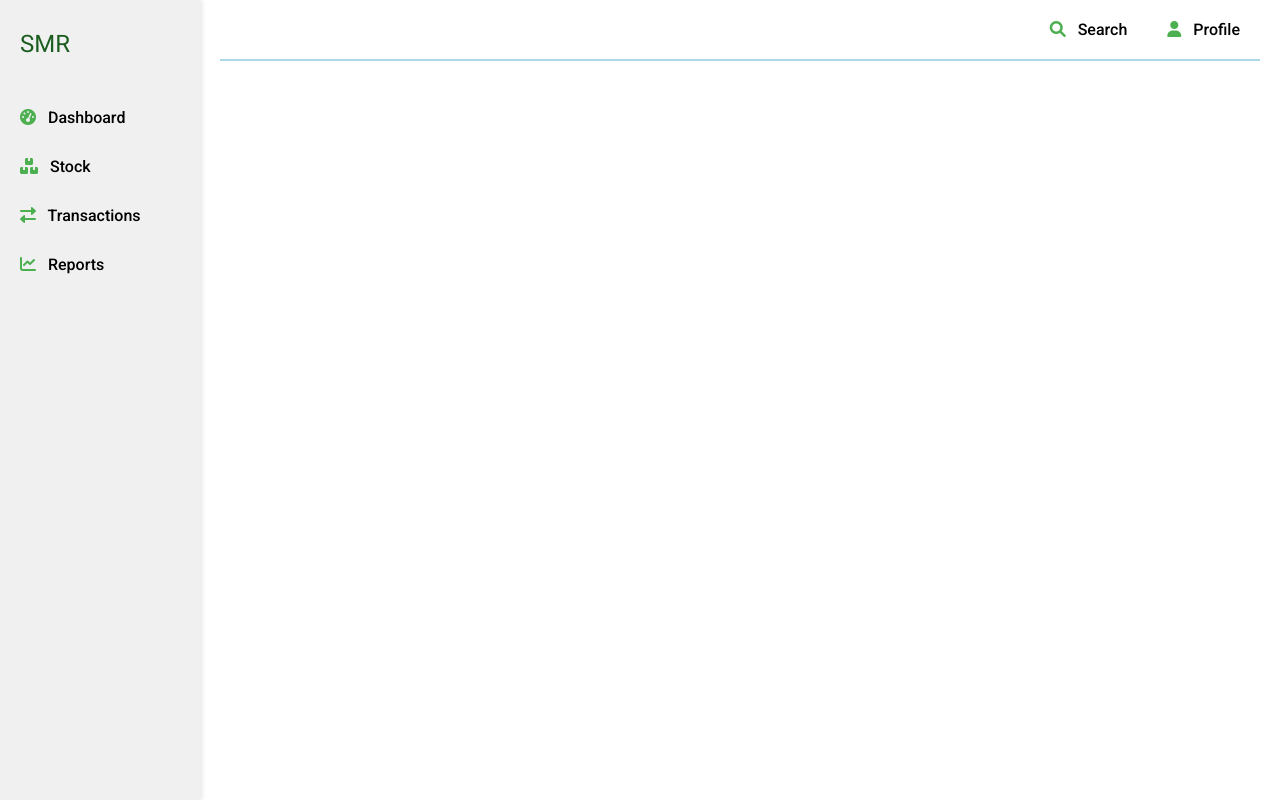
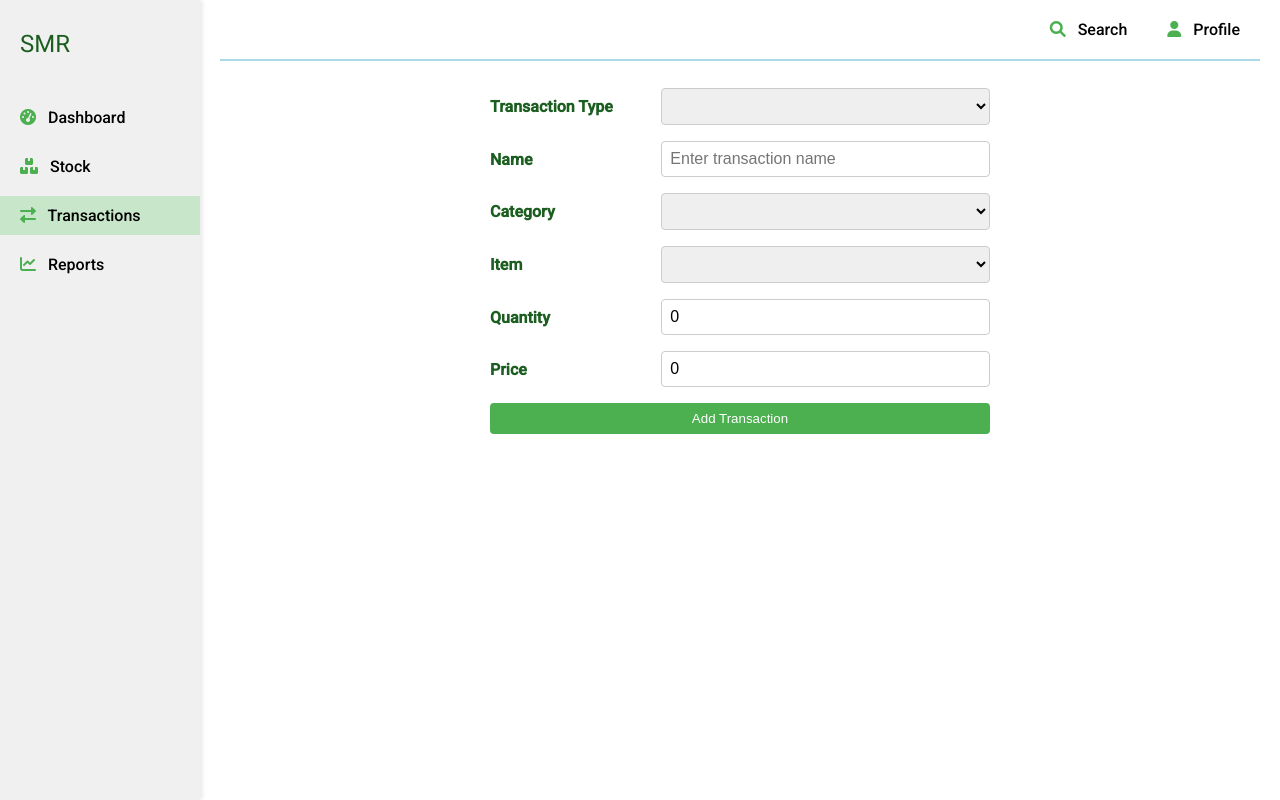
Before and after one commit to KothaNikhil/rice-factory-management, an Angular app: page /transactions in a window 1280 px wide. Before the commit this address led to /. Built offline with nearby package versions, Linux system fonts and the light colour scheme.

Commit message:
Add transactions module with routing, form handling, and styling

```diff
--- a/src/app/app-routing.module.ts
+++ b/src/app/app-routing.module.ts
@@ -1,7 +1,8 @@
 import { NgModule } from '@angular/core';
 import { RouterModule, Routes } from '@angular/router';
 
-const routes: Routes = [{ path: 'stock', loadChildren: () => import('./modules/stock-management/stock-management.module').then(m => m.StockManagementModule) }
+const routes: Routes = [{ path: 'stock', loadChildren: () => import('./modules/stock-management/stock-management.module').then(m => m.StockManagementModule) },
+{ path: 'transactions', loadChildren: () => import('./modules/transactions/transactions.module').then(m => m.TransactionsModule) }
 ];
 
 @NgModule({
--- /dev/null
+++ b/src/app/modules/transactions/transactions-routing.module.ts
@@ -0,0 +1,11 @@
+import { NgModule } from '@angular/core';
+import { RouterModule, Routes } from '@angular/router';
+import { TransactionsComponent } from './transactions.component';
+
+const routes: Routes = [{ path: '', component: TransactionsComponent }];
+
+@NgModule({
+  imports: [RouterModule.forChild(routes)],
+  exports: [RouterModule]
+})
+export class TransactionsRoutingModule { }
--- /dev/null
+++ b/src/app/modules/transactions/transactions.component.html
@@ -0,0 +1,47 @@
+<form (ngSubmit)="onSubmit()" #transactionForm="ngForm">
+  <!-- Transaction Type -->
+  <div class="form-group">
+    <label for="transactionType">Transaction Type</label>
+    <select id="transactionType" name="transactionType" [(ngModel)]="transaction.transactionType" required>
+      <option value="purchase">Purchase</option>
+      <option value="sale">Sale</option>
+    </select>
+  </div>
+
+  <!-- Name -->
+  <div class="form-group">
+    <label for="name">Name</label>
+    <input id="name" name="name" type="text" [(ngModel)]="transaction.name" placeholder="Enter transaction name" required />
+  </div>
+
+  <!-- Category -->
+  <div class="form-group">
+    <label for="category">Category</label>
+    <select id="category" name="category" [(ngModel)]="selectedCategory" (change)="onCategoryChange($event)" required>
+      <option *ngFor="let category of categories" [value]="category.id">{{ category.name }}</option>
+    </select>
+  </div>
+
+  <!-- Item -->
+  <div class="form-group">
+    <label for="item">Item</label>
+    <select id="item" name="item" [(ngModel)]="transaction.itemId" required>
+      <option *ngFor="let item of filteredItems" [value]="item.id">{{ item.name }}</option>
+    </select>
+  </div>
+
+  <!-- Quantity -->
+  <div class="form-group">
+    <label for="quantity">Quantity</label>
+    <input id="quantity" name="quantity" type="number" [(ngModel)]="transaction.quantity" placeholder="Enter quantity" min="1" required />
+  </div>
+
+  <!-- Price -->
+  <div class="form-group">
+    <label for="price">Price</label>
+    <input id="price" name="price" type="number" [(ngModel)]="transaction.price" placeholder="Enter price per unit" min="0.01" step="0.01" required />
+  </div>
+
+  <!-- Submit Button -->
+  <button type="submit" [disabled]="!transactionForm.valid">Add Transaction</button>
+</form>
--- /dev/null
+++ b/src/app/modules/transactions/transactions.component.scss
@@ -0,0 +1,39 @@
+form {
+  max-width: 500px;
+  margin: auto;
+  display: flex;
+  flex-direction: column;
+  gap: 1rem;
+}
+
+.form-group {
+  display: flex;
+  align-items: center;
+  gap: 1rem;
+}
+
+label {
+  font-weight: bold;
+  flex: 1; /* Ensures labels have a consistent width */
+}
+
+input, select {
+  flex: 2; /* Ensures inputs/selects take more space */
+  padding: 0.5rem;
+  font-size: 1rem;
+  border-radius: 4px;
+  border: 1px solid #ccc;
+}
+
+button {
+  background-color: #4CAF50;
+  padding: 0.5rem 1rem;
+  color: white;
+  border: none;
+  border-radius: 4px;
+  cursor: pointer;
+}
+
+button:hover {
+  background-color: #45a049;
+}
--- /dev/null
+++ b/src/app/modules/transactions/transactions.component.ts
@@ -0,0 +1,32 @@
+import { Component } from '@angular/core';
+import { CATEGORIES } from 'src/app/shared/constants/predefined-items';
+
+@Component({
+  selector: 'app-transactions',
+  templateUrl: './transactions.component.html',
+  styleUrls: ['./transactions.component.scss']
+})
+export class TransactionsComponent {
+  categories = CATEGORIES; // Assume CATEGORIES is imported
+  selectedCategory = null;
+  filteredItems: { id: number; name: string; quantity: number; unit: string; }[] | undefined;
+
+  transaction = {
+    transactionType: '',
+    name: '',
+    itemId: null,
+    quantity: 0,
+    price: 0,
+  };
+
+  onCategoryChange(event: any) {
+    const categoryId = +event.target.value;
+    const category = this.categories.find(cat => cat.id === categoryId);
+    this.filteredItems = category ? category.items : [];
+  }
+
+  onSubmit() {
+    console.log('Transaction Data:', this.transaction);
+    // Process the form submission
+  }
+}
--- a/src/app/services/category.service.ts
+++ b/src/app/services/category.service.ts
@@ -16,7 +16,7 @@ export class CategoryService {
   }
 
   // Add a new category
-  addCategory(category: { id: number; name: string }): void {
+  addCategory(category: { id: number; name: string, items: any }): void {
     this.categories.push(category);
   }
 
```
Also changed, not shown: src/app/modules/transactions/transactions.module.ts (added, +19 -0 lines), src/app/shared/constants/predefined-items.ts (+26 -4 lines), 1 other file (tests, documents, lock files or other folders).
